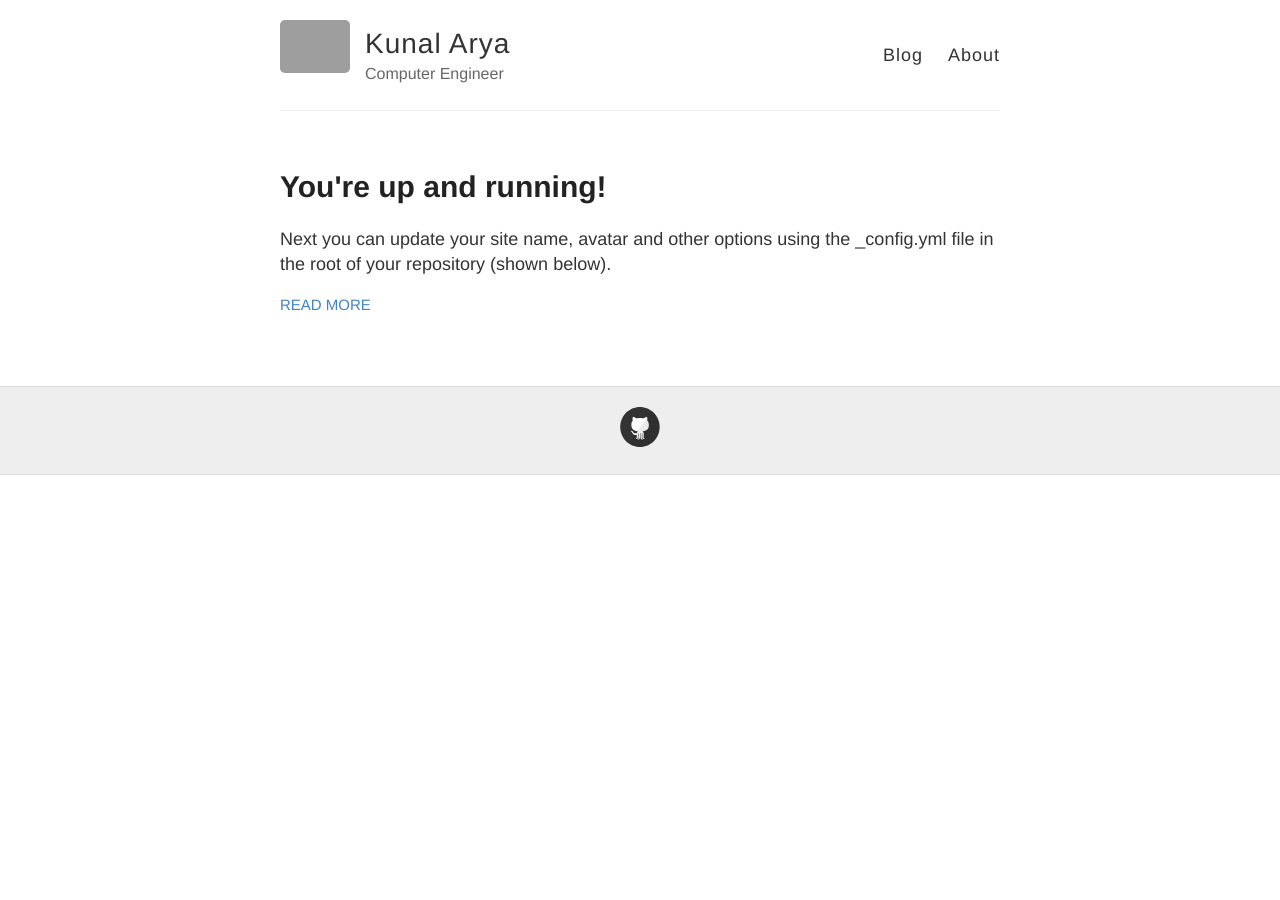
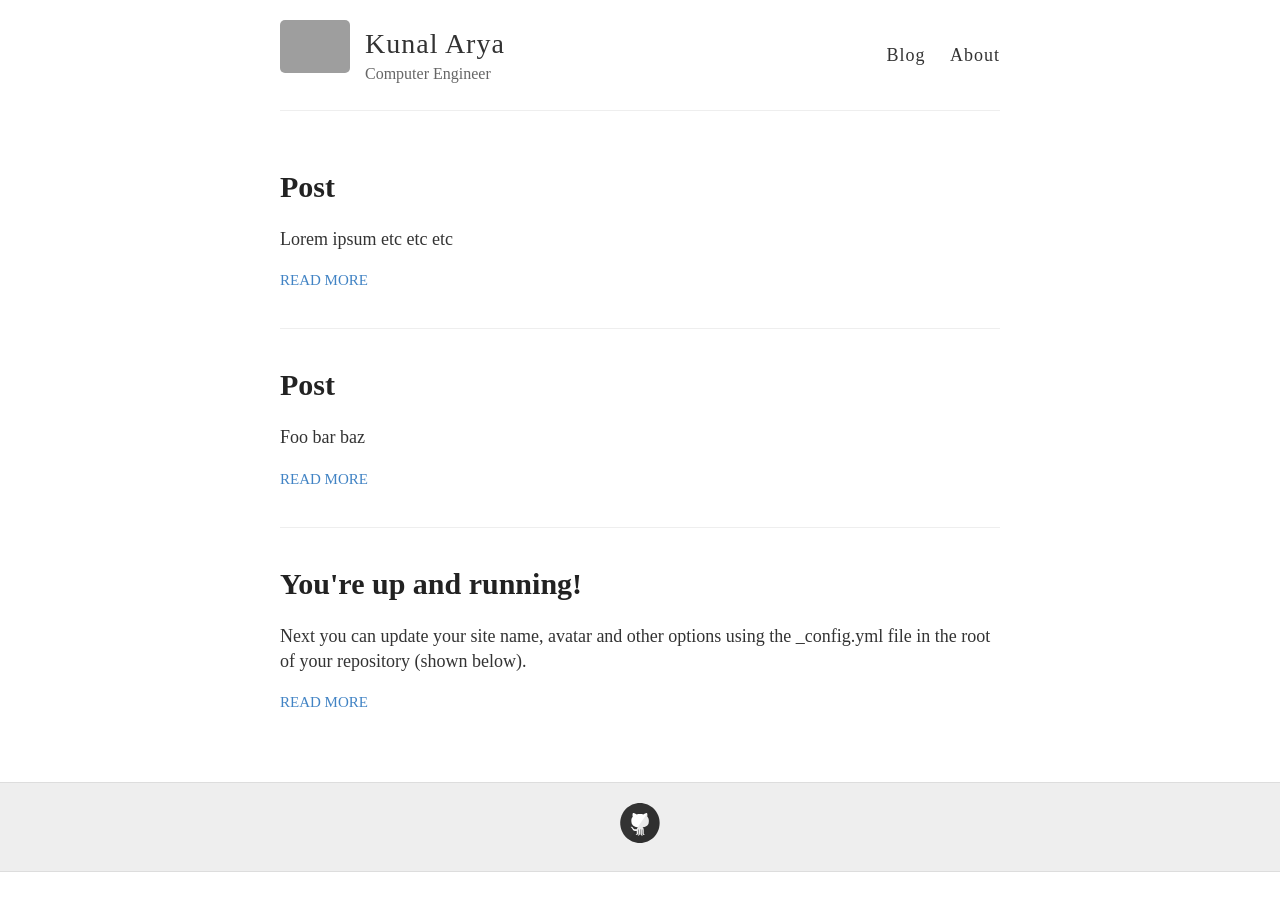
Before and after one commit to kunalarya/kunalarya.github.io, a Jekyll site: the page built from index.html, in a window 1280 px wide. Built offline with Jekyll 4.4.1, drawn with Linux system fonts in a browser that asks for light colours; grey boxes are pictures that could not be loaded.

Commit message:
Add Inconsolata, test posts & gitignore

```diff
--- /dev/null
+++ b/_posts/2017-07-24-Test-2.md
@@ -0,0 +1,6 @@
+---
+layout: post
+title: Post #3
+---
+
+Foo bar baz
--- /dev/null
+++ b/_posts/2017-07-26-Test-1.md
@@ -0,0 +1,6 @@
+---
+layout: post
+title: Post #2
+---
+
+Lorem ipsum etc etc etc
--- a/_sass/_highlights.scss
+++ b/_sass/_highlights.scss
@@ -11,7 +11,7 @@
 }
 
 code {
-  font-family:'Bitstream Vera Sans Mono','Courier', monospace;
+  font-family:'inconsolata','Bitstream Vera Sans Mono','Courier', monospace;
 }
 
 .highlight .c { color: #586E75 } /* Comment */
--- a/_sass/_variables.scss
+++ b/_sass/_variables.scss
@@ -18,6 +18,7 @@ $white: #fff;
 $helvetica: Helvetica, Arial, sans-serif;
 $helveticaNeue: "Helvetica Neue", Helvetica, Arial, sans-serif;
 $georgia: Georgia, serif;
+$inconsolata: 'inconsolata';
 
 // Mobile breakpoints
 @mixin mobile {
--- a/style.scss
+++ b/style.scss
@@ -19,7 +19,7 @@ html {
 
 body {
 	background: $white;
-  font: 18px/1.4 $helvetica;
+  font: 18px/1.4 $inconsolata;
   color: $darkGray;
 }
 
@@ -31,7 +31,7 @@ body {
 }
 
 h1, h2, h3, h4, h5, h6 {
-  font-family: $helveticaNeue;
+  font-family: $inconsolata;
   color: $darkerGray;
   font-weight: bold;
 
@@ -194,7 +194,7 @@ img {
   margin: 0;
   color: $darkGray;
   cursor: pointer;
-  font-family: $helveticaNeue;
+  font-family: $inconsolata;
   font-weight: 300;
   font-size: 28px;
   letter-spacing: 1px;
@@ -213,7 +213,7 @@ img {
 nav {
   float: right;
   margin-top: 23px; // @TODO: Vertically middle align
-  font-family: $helveticaNeue;
+  font-family: $inconsolata;
   font-size: 18px;
 
   @include mobile {
```
Also changed, not shown: images/inconsolata.woff (added), 1 other file.
